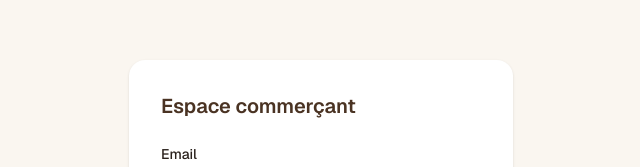
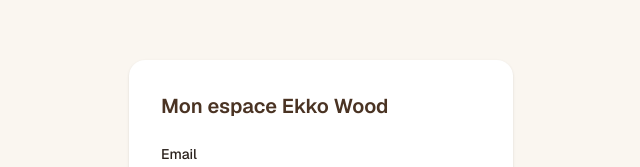
Before and after one commit to lllsucrelll/ekkowood, a Next.js app: page /dashboard/login in a window 1280 px wide. Shown: the part 154-321 px from the top of the page, without its empty margins (319-959 px from the left). Built offline with nearby package versions, Linux system fonts and the light colour scheme; no server answers.

Commit message:
Rename merchant login title to avoid implying a separate admin space

```diff
--- a/src/app/dashboard/(auth)/login/page.tsx
+++ b/src/app/dashboard/(auth)/login/page.tsx
@@ -14,7 +14,7 @@
     <main className="flex flex-1 flex-col items-center justify-center p-8">
       <div className="w-full max-w-sm rounded-2xl bg-white p-8 shadow-sm">
         <h1 className="mb-6 text-xl font-semibold text-brand-primary-dark">
-          Espace commerçant
+          Mon espace Ekko Wood
         </h1>
         <LoginForm
           action={merchantLoginAction}
```
